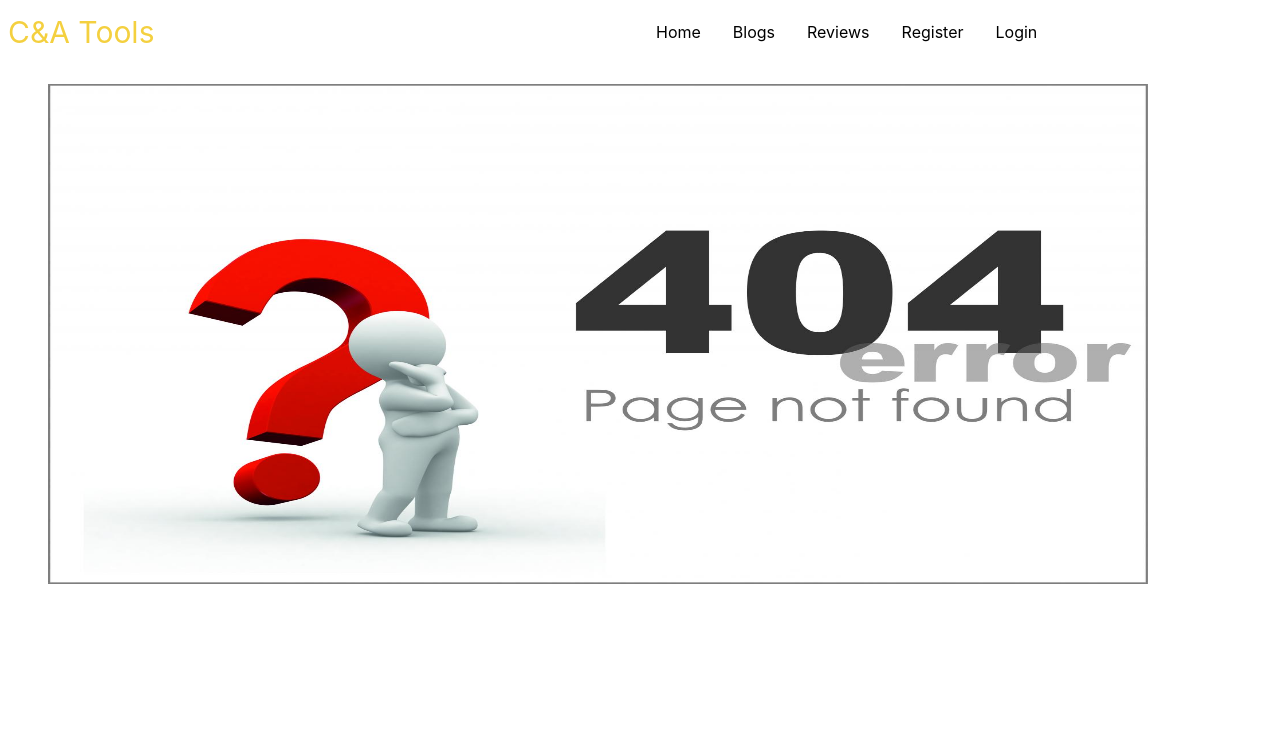
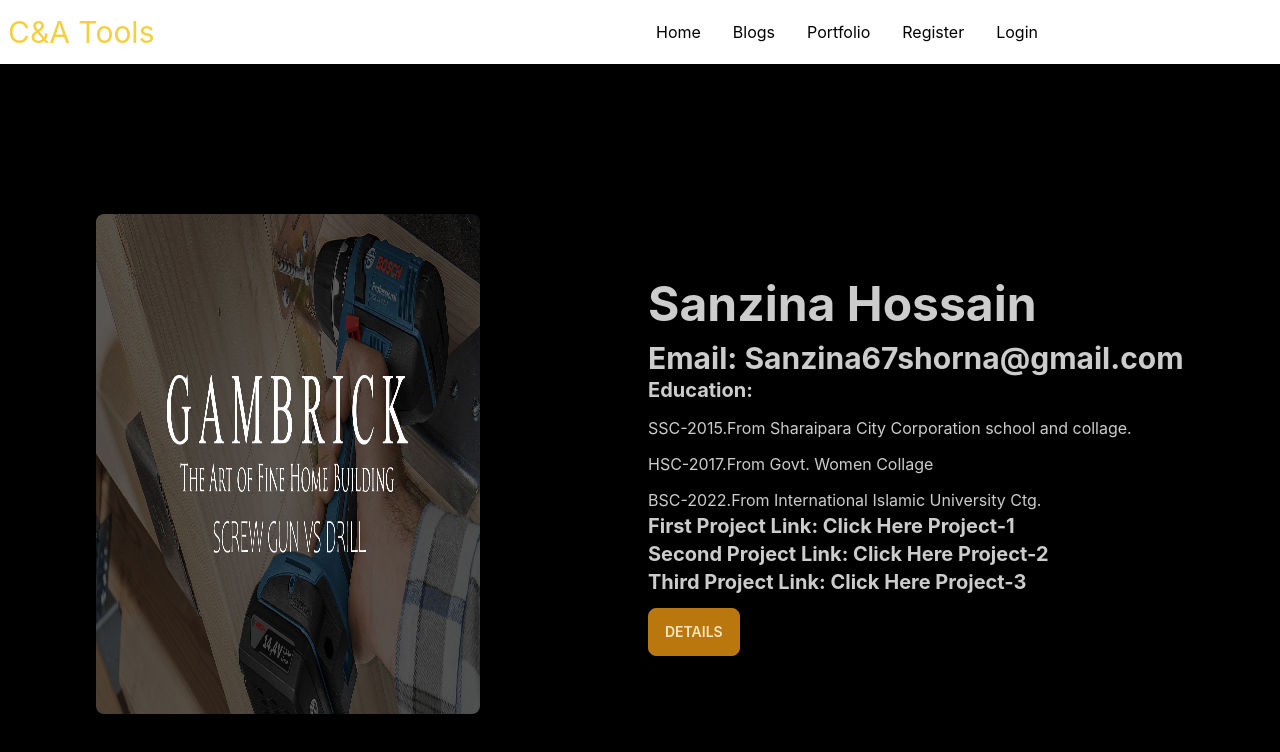
Before and after one commit to SanzinaHossain/Manufacture-tools, a React (Create React App) app: page /myportfolio in a window 1280 px wide. Shown: the top 752 px of the page. Built offline with nearby package versions, Linux system fonts and the light colour scheme; no server answers.

Commit message:
portfolio

```diff
--- a/src/App.js
+++ b/src/App.js
@@ -19,6 +19,7 @@ import MyOrder from './Pages/DashBoard/MyOrder';
 import DashBoard from './Pages/DashBoard/DashBoard';
 import AllUsers from './Pages/DashBoard/AllUsers';
 import RequireAdmin from "./Hooks/RequireAdmin"
+import MyPortfolio from './Pages/MyPortfolio/MyPortfolio';
 function App() {
   return (
     <div>
@@ -30,6 +31,7 @@ function App() {
        <Route path="/footer" element={<Footer></Footer>}></Route>
        <Route path="/blogs" element={<Blogs></Blogs>}></Route>
        <Route path="/tools" element={<Tools></Tools>}></Route>
+       <Route path="/myportfolio" element={<MyPortfolio></MyPortfolio>}></Route>
        <Route path="/purchased/:id" element={
         <RequireAuth>
              <Purchased></Purchased>
--- /dev/null
+++ b/src/Pages/MyPortfolio/MyPortfolio.js
@@ -0,0 +1,27 @@
+import React from 'react'
+import pic from "../../images/Banner/pic-1.jpg"
+const MyPortfolio = () => {
+  return (
+    <div>
+        <div class="hero min-h-screen bg-base-200">
+  <div class="hero-content grid grid-cols-1 lg:grid-cols-2">
+    <img src={pic}class="max-w-sm rounded-lg shadow-2xl" />
+    <div>
+    <h1 class="text-5xl font-bold mt-2">Sanzina Hossain</h1>
+<h1 class="text-3xl font-bold mt-3">Email: Sanzina67shorna@gmail.com</h1>
+<h1 class="text-xl font-bold">Education:</h1>
+<p class="pt-3">SSC-2015.From Sharaipara City Corporation school and collage.</p>
+<p class="pt-3">HSC-2017.From Govt. Women Collage</p>
+<p class="pt-3">BSC-2022.From International Islamic University Ctg.</p>
+<h1 class="text-xl font-bold">First Project Link:<a href="https://playful-macaron-a580ac.netlify.app/"> Click Here Project-1</a></h1>
+<h1 class="text-xl font-bold">Second Project Link:<a href="https://glittering-pixie-409d91.netlify.app/"> Click Here Project-2</a></h1>
+<h1 class="text-xl font-bold">Third Project Link:<a href="https://incandescent-fairy-081429.netlify.app/home"> Click Here Project-3</a></h1>
+<button class="btn btn-primary mt-3">Details</button >
+    </div>
+  </div>
+</div>
+    </div>
+  )
+}
+
+export default MyPortfolio
--- a/src/Pages/Shared/Navbar/Navbar.js
+++ b/src/Pages/Shared/Navbar/Navbar.js
@@ -3,7 +3,6 @@ import React from 'react'
 import { useAuthState } from 'react-firebase-hooks/auth'
 import { Link } from 'react-router-dom'
 import auth from '../../../firebase.init'
-import Footer from '../Footer/Footer'
 const Navbar = () => {
   const [user]=useAuthState(auth);
   const logout=()=>{
@@ -13,7 +12,7 @@ const Navbar = () => {
   const menuitems=<>
          <li class="hover:bg-teal-200 text-black  rounded-lg"><Link to="/">Home</Link></li>
          <li class="hover:bg-teal-200 text-black  rounded-lg"><Link to="/blogs">Blogs</Link></li>
-         <li class="hover:bg-teal-200 text-black  rounded-lg"><Link to="/reviews">Reviews</Link></li>
+         <li class="hover:bg-teal-200 text-black  rounded-lg"><Link to="/myportfolio">Portfolio</Link></li>
          {
           user && <li class="text-black "><Link to ="/dashboard" >DashBoard</Link></li>
          }
```
